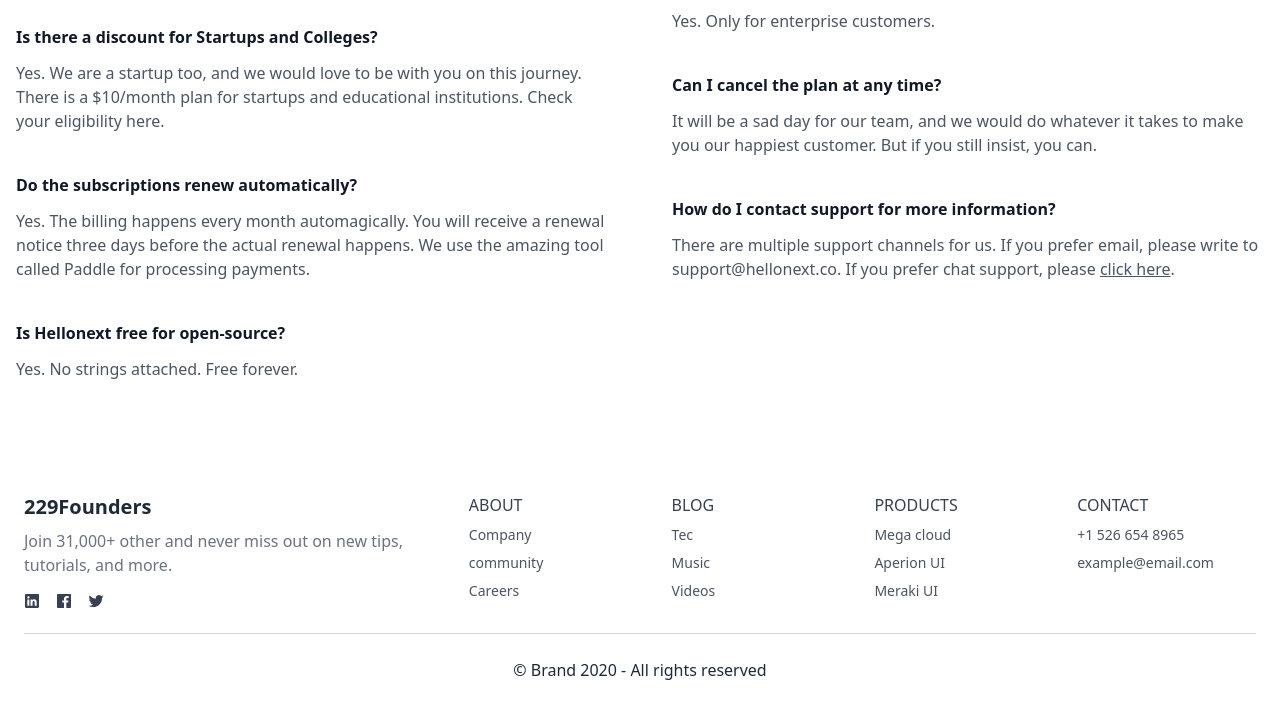
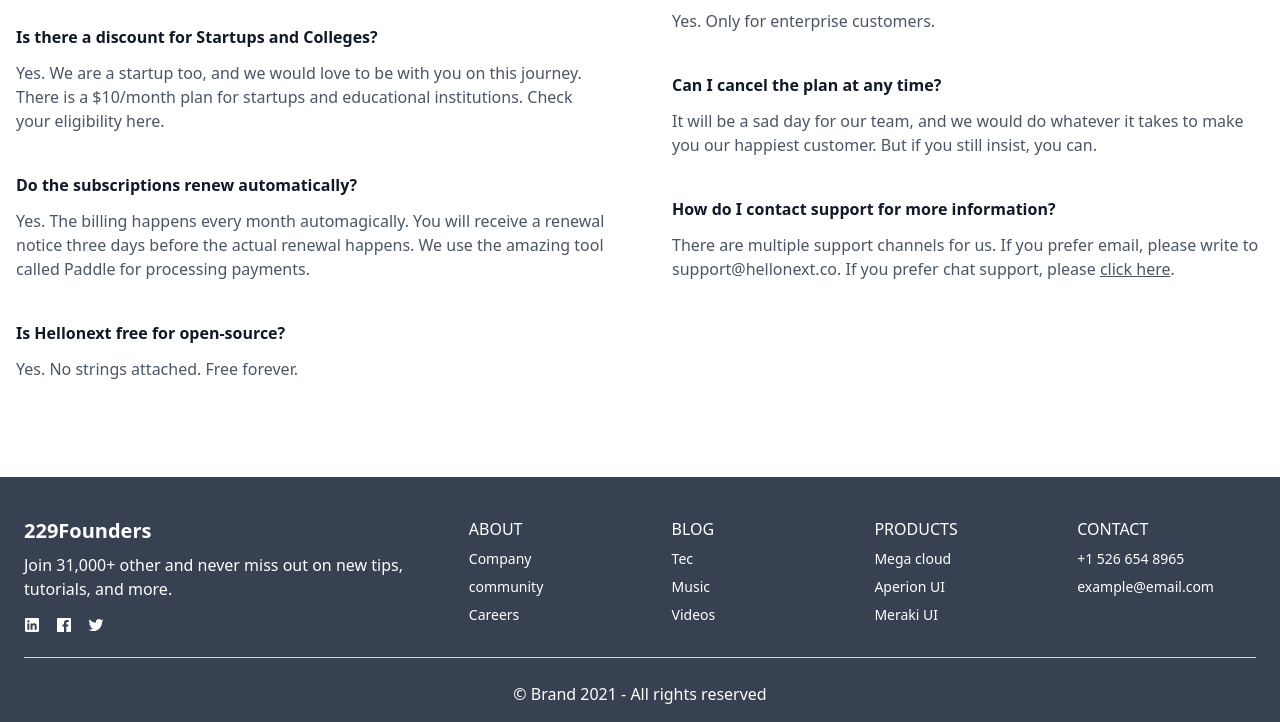
Before and after one commit to BeninFintech/229Founders, a website built with Vite: page index.html in a window 1280 px wide. Shown: the part 3180-3902 px from the top of the page. Before the commit the page ends 3878 px from the top, so only its background shows below. Built offline with nearby package versions, Linux system fonts and the light colour scheme.

Commit message:
update footer bg

```diff
--- a/index.html
+++ b/index.html
@@ -287,42 +287,35 @@
     </section>
 
 
-    <footer class="bg-white dark:bg-gray-800">
-        <div class="container px-6 py-4 mx-auto">
+    <footer class="bg-gray-700 text-white dark:bg-gray-800">
+        <div class="container px-6 py-4 mx-auto pt-10">
             <div class="lg:flex">
                 <div class="w-full -mx-6 lg:w-2/5">
                     <div class="px-6">
                         <div>
-                            <a href="#"
-                                class="text-xl font-bold text-gray-800 dark:text-white hover:text-gray-700 dark:hover:text-gray-300">229Founders</a>
+                            <a href="#" class="text-xl font-bold  text-white hover:text-white">229Founders</a>
                         </div>
 
-                        <p class="max-w-md mt-2 text-gray-500 dark:text-gray-400">Join 31,000+ other and never miss out
+                        <p class="max-w-md mt-2  dark:text-gray-400">Join 31,000+ other and never miss out
                             on
                             new tips, tutorials, and more.</p>
 
                         <div class="flex mt-4 -mx-2">
-                            <a href="#"
-                                class="mx-2 text-gray-700 dark:text-gray-200 hover:text-gray-600 dark:hover:text-gray-400"
-                                aria-label="Linkden">
+                            <a href="#" class="mx-2 text-white hover:text-white" aria-label="Linkden">
                                 <svg class="w-4 h-4 fill-current" viewBox="0 0 512 512">
                                     <path
                                         d="M444.17,32H70.28C49.85,32,32,46.7,32,66.89V441.61C32,461.91,49.85,480,70.28,480H444.06C464.6,480,480,461.79,480,441.61V66.89C480.12,46.7,464.6,32,444.17,32ZM170.87,405.43H106.69V205.88h64.18ZM141,175.54h-.46c-20.54,0-33.84-15.29-33.84-34.43,0-19.49,13.65-34.42,34.65-34.42s33.85,14.82,34.31,34.42C175.65,160.25,162.35,175.54,141,175.54ZM405.43,405.43H341.25V296.32c0-26.14-9.34-44-32.56-44-17.74,0-28.24,12-32.91,23.69-1.75,4.2-2.22,9.92-2.22,15.76V405.43H209.38V205.88h64.18v27.77c9.34-13.3,23.93-32.44,57.88-32.44,42.13,0,74,27.77,74,87.64Z" />
                                 </svg>
                             </a>
 
-                            <a href="#"
-                                class="mx-2 text-gray-700 dark:text-gray-200 hover:text-gray-600 dark:hover:text-gray-400"
-                                aria-label="Facebook">
+                            <a href="#" class="mx-2 text-white hover:text-white " aria-label="Facebook">
                                 <svg class="w-4 h-4 fill-current" viewBox="0 0 512 512">
                                     <path
                                         d="M455.27,32H56.73A24.74,24.74,0,0,0,32,56.73V455.27A24.74,24.74,0,0,0,56.73,480H256V304H202.45V240H256V189c0-57.86,40.13-89.36,91.82-89.36,24.73,0,51.33,1.86,57.51,2.68v60.43H364.15c-28.12,0-33.48,13.3-33.48,32.9V240h67l-8.75,64H330.67V480h124.6A24.74,24.74,0,0,0,480,455.27V56.73A24.74,24.74,0,0,0,455.27,32Z" />
                                 </svg>
                             </a>
 
-                            <a href="#"
-                                class="mx-2 text-gray-700 dark:text-gray-200 hover:text-gray-600 dark:hover:text-gray-400"
-                                aria-label="Twitter">
+                            <a href="#" class="mx-2 text-white  hover:text-white " aria-label="Twitter">
                                 <svg class="w-4 h-4 fill-current" viewBox="0 0 512 512">
                                     <path
                                         d="M496,109.5a201.8,201.8,0,0,1-56.55,15.3,97.51,97.51,0,0,0,43.33-53.6,197.74,197.74,0,0,1-62.56,23.5A99.14,99.14,0,0,0,348.31,64c-54.42,0-98.46,43.4-98.46,96.9a93.21,93.21,0,0,0,2.54,22.1,280.7,280.7,0,0,1-203-101.3A95.69,95.69,0,0,0,36,130.4C36,164,53.53,193.7,80,211.1A97.5,97.5,0,0,1,35.22,199v1.2c0,47,34,86.1,79,95a100.76,100.76,0,0,1-25.94,3.4,94.38,94.38,0,0,1-18.51-1.8c12.51,38.5,48.92,66.5,92.05,67.3A199.59,199.59,0,0,1,39.5,405.6,203,203,0,0,1,16,404.2,278.68,278.68,0,0,0,166.74,448c181.36,0,280.44-147.7,280.44-275.8,0-4.2-.11-8.4-.31-12.5A198.48,198.48,0,0,0,496,109.5Z" />
@@ -335,43 +328,40 @@
                 <div class="mt-6 lg:mt-0 lg:flex-1">
                     <div class="grid grid-cols-2 gap-6 sm:grid-cols-3 md:grid-cols-4">
                         <div>
-                            <h3 class="text-gray-700 uppercase dark:text-white">About</h3>
+                            <h3 class="text-white uppercase dark:text-white">About</h3>
                             <a href="#"
-                                class="block mt-2 text-sm text-gray-600 dark:text-gray-400 hover:underline">Company</a>
+                                class="block mt-2 text-sm text-white dark:text-gray-400 hover:underline">Company</a>
                             <a href="#"
-                                class="block mt-2 text-sm text-gray-600 dark:text-gray-400 hover:underline">community</a>
+                                class="block mt-2 text-sm text-white dark:text-gray-400 hover:underline">community</a>
                             <a href="#"
-                                class="block mt-2 text-sm text-gray-600 dark:text-gray-400 hover:underline">Careers</a>
+                                class="block mt-2 text-sm text-white dark:text-gray-400 hover:underline">Careers</a>
                         </div>
 
                         <div>
-                            <h3 class="text-gray-700 uppercase dark:text-white">Blog</h3>
+                            <h3 class="text-white uppercase dark:text-white">Blog</h3>
+                            <a href="#" class="block mt-2 text-sm text-white dark:text-gray-400 hover:underline">Tec</a>
                             <a href="#"
-                                class="block mt-2 text-sm text-gray-600 dark:text-gray-400 hover:underline">Tec</a>
+                                class="block mt-2 text-sm text-white dark:text-gray-400 hover:underline">Music</a>
                             <a href="#"
-                                class="block mt-2 text-sm text-gray-600 dark:text-gray-400 hover:underline">Music</a>
-                            <a href="#"
-                                class="block mt-2 text-sm text-gray-600 dark:text-gray-400 hover:underline">Videos</a>
+                                class="block mt-2 text-sm text-white dark:text-gray-400 hover:underline">Videos</a>
                         </div>
 
                         <div>
-                            <h3 class="text-gray-700 uppercase dark:text-white">Products</h3>
-                            <a href="#" class="block mt-2 text-sm text-gray-600 dark:text-gray-400 hover:underline">Mega
+                            <h3 class="text-white uppercase dark:text-white">Products</h3>
+                            <a href="#" class="block mt-2 text-sm text-white dark:text-gray-400 hover:underline">Mega
                                 cloud</a>
-                            <a href="#"
-                                class="block mt-2 text-sm text-gray-600 dark:text-gray-400 hover:underline">Aperion
+                            <a href="#" class="block mt-2 text-sm text-white dark:text-gray-400 hover:underline">Aperion
                                 UI</a>
-                            <a href="#"
-                                class="block mt-2 text-sm text-gray-600 dark:text-gray-400 hover:underline">Meraki
+                            <a href="#" class="block mt-2 text-sm text-white dark:text-gray-400 hover:underline">Meraki
                                 UI</a>
                         </div>
 
                         <div>
-                            <h3 class="text-gray-700 uppercase dark:text-white">Contact</h3>
-                            <span class="block mt-2 text-sm text-gray-600 dark:text-gray-400 hover:underline">+1 526 654
+                            <h3 class="text-white uppercase dark:text-white">Contact</h3>
+                            <span class="block mt-2 text-sm text-white dark:text-gray-400 hover:underline">+1 526 654
                                 8965</span>
                             <span
-                                class="block mt-2 text-sm text-gray-600 dark:text-gray-400 hover:underline">example@email.com</span>
+                                class="block mt-2 text-sm text-white dark:text-gray-400 hover:underline">example@email.com</span>
                         </div>
                     </div>
                 </div>
@@ -380,7 +370,7 @@
             <hr class="h-px my-6 bg-gray-300 border-none dark:bg-gray-700">
 
             <div>
-                <p class="text-center text-gray-800 dark:text-white">© Brand 2020 - All rights reserved</p>
+                <p class="text-center text-white">© Brand 2021 - All rights reserved</p>
             </div>
         </div>
     </footer>
```
